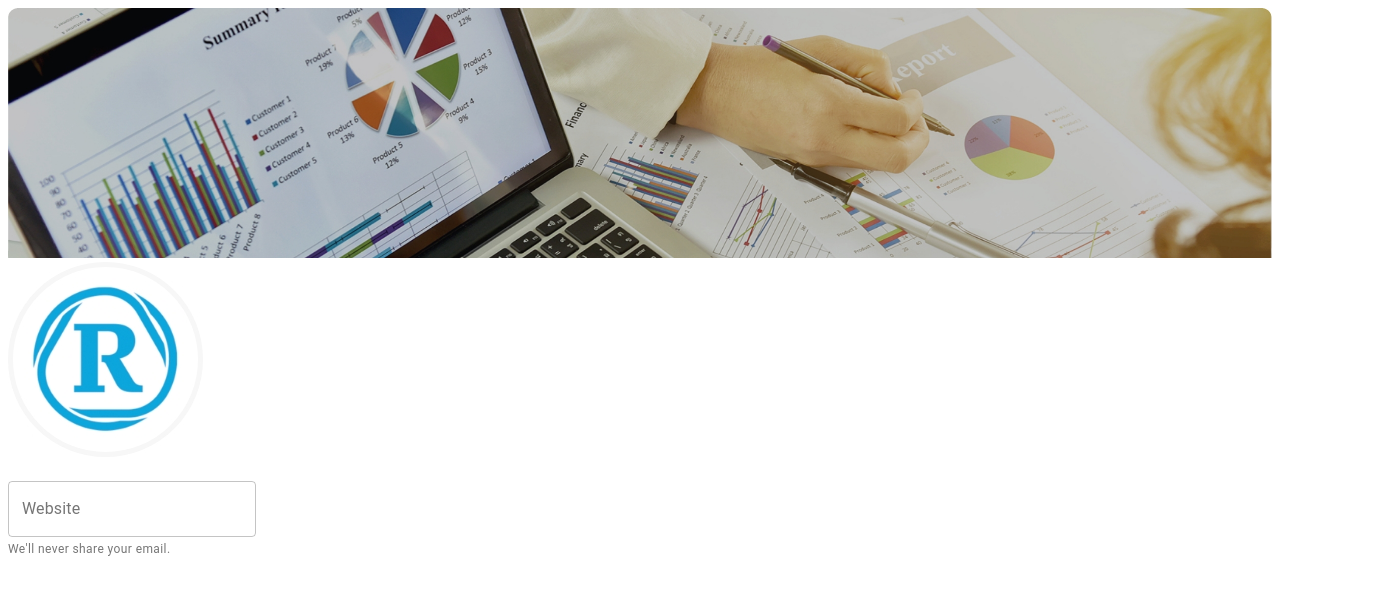
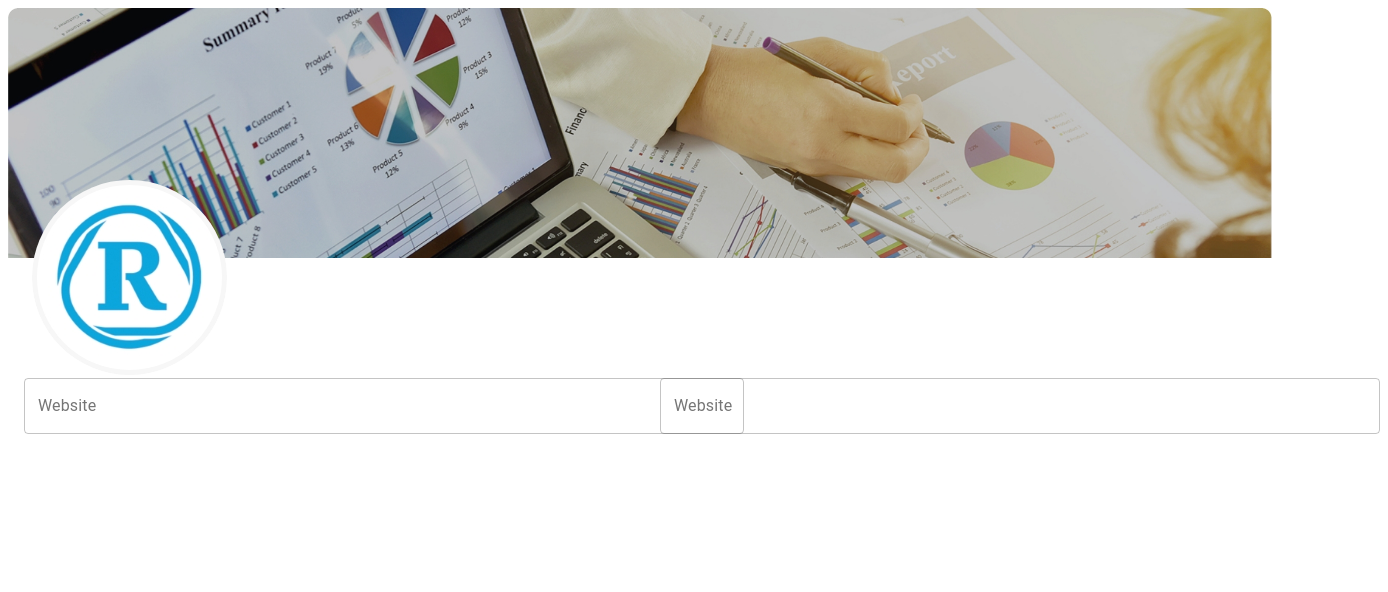
Before and after one commit to Samiur-UTI/GridTask, a React (Create React App) app: page / in a window 1280 px wide. Shown: the top 592 px of the page, 1388 px wide, since content can reach past the window. Built offline with nearby package versions, Linux system fonts and the light colour scheme.

Commit message:
image resize init

```diff
--- a/src/App.css
+++ b/src/App.css
@@ -1,3 +1,9 @@
 .main {
     display: block;
 }
+.logo {
+    position: absolute;
+    top: 22.5%;
+    left: 2.5%;
+    border-radius: 100px 100px 100px 100px;
+}
--- a/src/App.js
+++ b/src/App.js
@@ -1,14 +1,29 @@
 import React from 'react';
 import PageHeader from './page/pageheader/pageheader.page';
 import TextInput from './components/textInput/textinput.component';
+import {Grid,makeStyles} from '@material-ui/core';
 import './App.css';
+import logo from './logo.jpg';
+const useStyles = makeStyles((theme) => ({
+  root: {
+    display: 'flex',
+    flexWrap: 'wrap',
+  }
+}));
 function App() {
+  const classes = useStyles();
   return (
     <div className='main'>
       <PageHeader/>
-      <div className='content'>
-          <TextInput/>
-      </div>
+      <img className='logo' alt='' src={logo}/>
+          <Grid className={classes.root} container spacing={1}>
+            <Grid item xs={12} sm={6}>
+              <TextInput/>
+            </Grid>
+            <Grid item xs={12} sm={6}>
+              <TextInput/>
+            </Grid>
+          </Grid>
     </div>
   );
 }
--- a/src/components/textInput/textinput.component.jsx
+++ b/src/components/textInput/textinput.component.jsx
@@ -1,11 +1,21 @@
 import React from 'react'
-import {FormControl,TextField,FormHelperText} from "@material-ui/core";
+import {FormControl,TextField,makeStyles} from "@material-ui/core";
+const useStyles = makeStyles((theme) => ({
+    textField: {
+      marginLeft: theme.spacing(2),
+      marginRight: theme.spacing(1),
+      marginTop:theme.spacing(15),
+      width: '90ch',
+
+    },
+  }));
+
 export default function TextInput() {
+    const classes = useStyles();
     return (
         <div>
             <FormControl>
-                <TextField label="Website" variant="outlined" />
-                <FormHelperText id="my-helper-text">We'll never share your email.</FormHelperText>
+                <TextField className={classes.textField} label="Website" variant="outlined" />
             </FormControl>
         </div>
     )
--- a/src/page/pageheader/pageheader.page.jsx
+++ b/src/page/pageheader/pageheader.page.jsx
@@ -1,14 +1,9 @@
 import React from 'react';
-import cover from './cover.jpg';
-import logo from './logo.jpg';
 import './pageheader.page.scss';
 export default function PageHeader() {
     return (
         <div className='header'>
-            <div className='cover'>
-                <img className='photo' alt='' src={cover}/>
-                <img className='logo' alt='' src={logo}/>
-            </div>
+            <div className='cover'></div>
         </div>
     )
 }
--- a/src/page/pageheader/pageheader.page.scss
+++ b/src/page/pageheader/pageheader.page.scss
@@ -4,13 +4,9 @@
 
     .cover{
         display: block;
-        .photo {
-            position: relative;
-            height: 250px;
-            width: 100%;
-        }
-        .logo {
-            margin-bottom: 20px;
-        }
+        background-image: url('./cover.jpg');
+        height: 250px;
+        width: 100%;
+        background-size: cover;
     }
 }
```
Also changed, not shown: src/logo.jpg (renamed from src/page/pageheader/logo.jpg).
